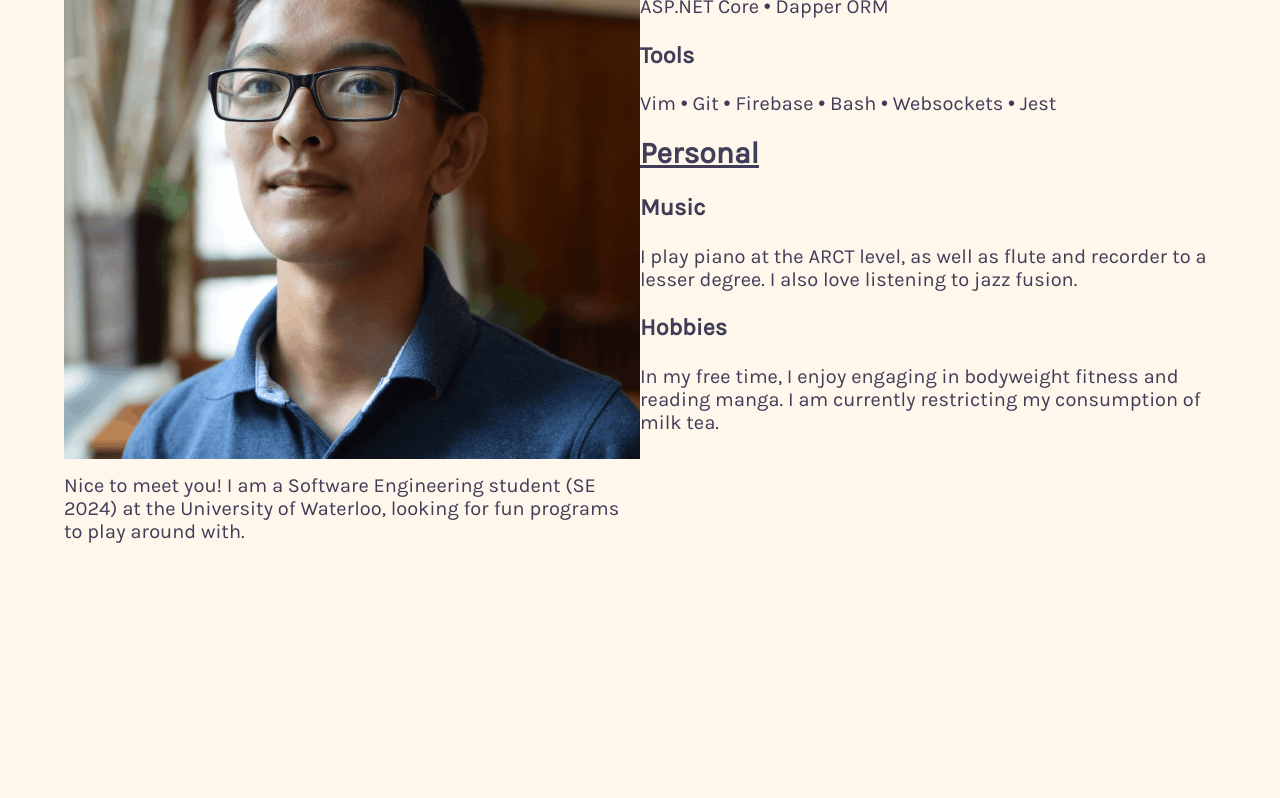
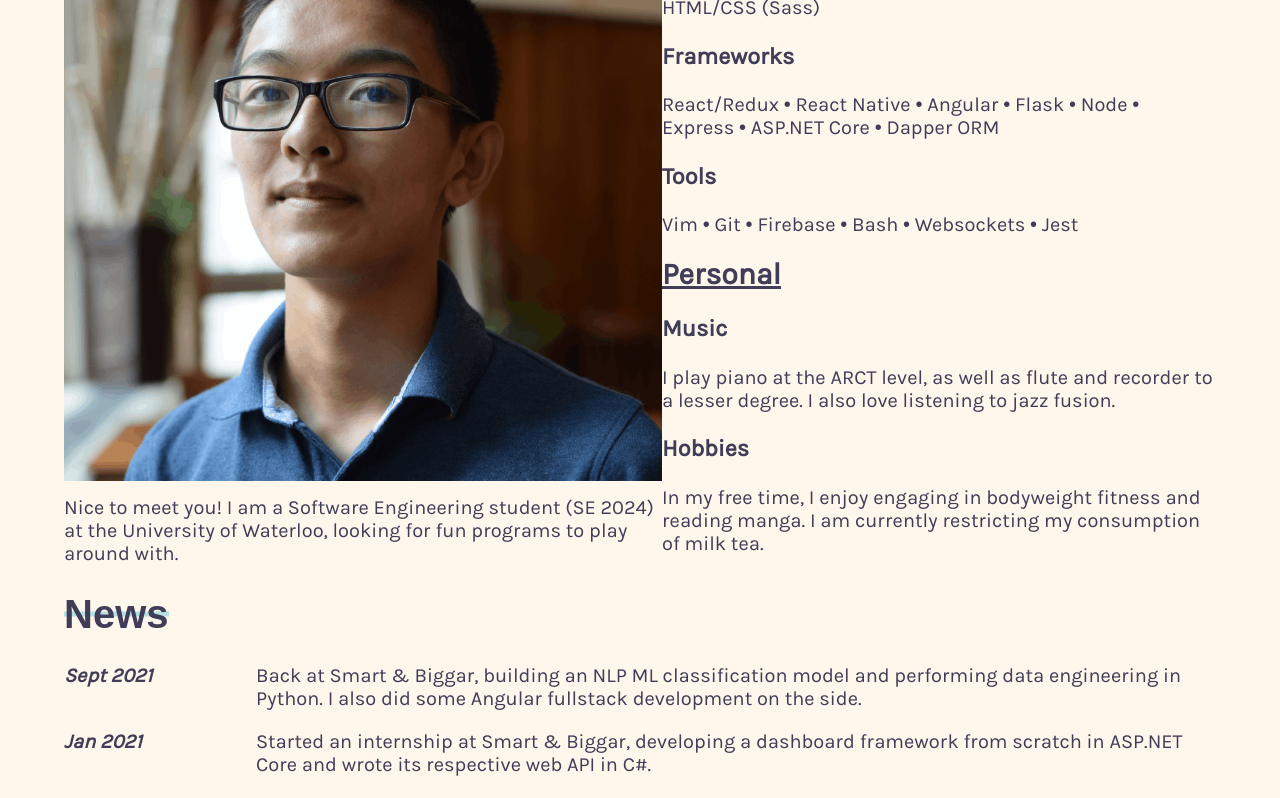
Before and after one commit to dannywuwu/dannywuwu.github.io, a React (Create React App) app: page / in a window 1280 px wide. Shown: the part 420-1218 px from the top of the page. Built offline with nearby package versions, Linux system fonts and the light colour scheme.

Commit message:
About split into Stats

```diff
--- a/src/App.tsx
+++ b/src/App.tsx
@@ -3,6 +3,7 @@ import React from "react";
 import "./res/styles/App.scss";
 import { Intro } from "./components/Intro";
 import { About } from "./components/About";
+import { Stats } from "./components/Stats";
 import { Header } from "./components/Header";
 import { News } from "./components/News";
 import { Contact } from "./components/Contact";
@@ -14,6 +15,7 @@ function App() {
       <Header>
         <Intro></Intro>
         <About></About>
+        <Stats></Stats>
       </Header>
       <News></News>
       <Projects></Projects>
--- a/src/Components/About.tsx
+++ b/src/Components/About.tsx
@@ -1,47 +1,18 @@
 import React from "react";
-import { Card } from "./Card";
 
 interface AboutProps {}
 
-export const About: React.FC<AboutProps> = () => {
+export const About = (props: AboutProps) => {
   return (
     <div className="about-wrapper">
-      <div className="about-stats">
-        <h1 className="section-title">Stats</h1>
-        {/* Coding */}
-        <div className="coding-stats">
-          <h2 className="subsection-title">Coding</h2>
-          <Card title={"Languages"}>
-            <p>
-              Python • C# • C++ • C • Java • SQL • JavaScript (TypeScript) •
-              HTML/CSS (Sass)
-            </p>
-          </Card>
-          <Card title={"Frameworks"}>
-            <p>
-              React/Redux • React Native • Angular • Flask • Node • Express •
-              ASP.NET Core • Dapper ORM
-            </p>
-          </Card>
-          <Card title={"Tools"}>
-            <p>Vim • Git • Firebase • Bash • Websockets • Jest</p>
-          </Card>
-        </div>
-        {/* Personal */}
-        <div className="personal-stats">
-          <h2 className="subsection-title">Personal</h2>
-          <Card title={"Music"}>
-            <p>
-              I play piano at the ARCT level, as well as flute and recorder to a
-              lesser degree. I also love listening to jazz fusion.
-            </p>
-          </Card>
-          <Card title={"Hobbies"}>
-            In my free time, I enjoy engaging in bodyweight fitness and reading
-            manga. I am currently restricting my consumption of milk tea.
-          </Card>
-        </div>
-      </div>
+      <h1 className="section-title" id="about">
+        About
+      </h1>
+      <img src="images/dw.png" alt="danny" />
+      <p>
+        Nice to meet you! I am a Software Engineering student (SE 2024) at the
+        University of Waterloo, looking for fun programs to play around with.
+      </p>
     </div>
   );
 };
--- a/src/Components/Intro.tsx
+++ b/src/Components/Intro.tsx
@@ -11,16 +11,6 @@ export const Intro = (props: IntroProps) => {
         <h1 id="intro-name">Danny Wu</h1>
         <Navbox></Navbox>
       </div>
-      <div className="about-intro">
-        <h1 className="section-title" id="about">
-          About
-        </h1>
-        <img src="images/dw.png" alt="danny" />
-        <p>
-          Nice to meet you! I am a Software Engineering student (SE 2024) at the
-          University of Waterloo, looking for fun programs to play around with.
-        </p>
-      </div>
     </div>
   );
 };
--- /dev/null
+++ b/src/Components/Stats.tsx
@@ -0,0 +1,45 @@
+import React from "react";
+import { Card } from "./Card";
+
+interface StatsProps {}
+
+export const Stats: React.FC<StatsProps> = () => {
+  return (
+    <div className="stats-wrapper">
+      <h1 className="section-title">Stats</h1>
+      {/* Coding */}
+      <div className="coding-stats">
+        <h2 className="subsection-title">Coding</h2>
+        <Card title={"Languages"}>
+          <p>
+            Python • C# • C++ • C • Java • SQL • JavaScript (TypeScript) •
+            HTML/CSS (Sass)
+          </p>
+        </Card>
+        <Card title={"Frameworks"}>
+          <p>
+            React/Redux • React Native • Angular • Flask • Node • Express •
+            ASP.NET Core • Dapper ORM
+          </p>
+        </Card>
+        <Card title={"Tools"}>
+          <p>Vim • Git • Firebase • Bash • Websockets • Jest</p>
+        </Card>
+      </div>
+      {/* Personal */}
+      <div className="personal-stats">
+        <h2 className="subsection-title">Personal</h2>
+        <Card title={"Music"}>
+          <p>
+            I play piano at the ARCT level, as well as flute and recorder to a
+            lesser degree. I also love listening to jazz fusion.
+          </p>
+        </Card>
+        <Card title={"Hobbies"}>
+          In my free time, I enjoy engaging in bodyweight fitness and reading
+          manga. I am currently restricting my consumption of milk tea.
+        </Card>
+      </div>
+    </div>
+  );
+};
--- a/src/res/styles/Header.scss
+++ b/src/res/styles/Header.scss
@@ -1,23 +1,28 @@
 @import "styles";
 
+.about-wrapper {
+  img {
+    width: 100%;
+    height: auto;
+  }
+}
+
+.about-header {
+  display: grid;
+}
+
 @media screen and (min-width: $tablet) {
-  .about-header {
-    display: grid;
-    grid-template-rows: 6fr 6fr;
-    grid-template-columns: 6fr 6fr;
-  }
-
   .header-intro {
     grid-row: 1/2;
     grid-column: 1/3;
   }
 
-  .about-intro {
+  .about-wrapper {
     grid-row: 2/3;
     grid-column: 1/2;
   }
 
-  .about-stats {
+  .stats-wrapper {
     grid-row: 2/3;
     grid-column: 2/3;
   }
--- a/src/res/styles/Intro.scss
+++ b/src/res/styles/Intro.scss
@@ -15,7 +15,6 @@
     height: auto;
     width: 100%;
   }
-  height: 100vh;
 }
 
 @media screen and (min-width: $tablet) {
--- a/src/res/styles/Projects.scss
+++ b/src/res/styles/Projects.scss
@@ -1,3 +1,5 @@
+@import "styles";
+
 .project-card {
   display: flex;
   justify-content: space-around;
@@ -17,3 +19,22 @@
   font-size: smaller;
   margin: 0.5rem 0;
 }
+
+@media screen and (min-width: $tablet) {
+  .project-list {
+    display: flex;
+    flex-direction: column;
+  }
+  .project-card {
+    display: flex;
+    flex-direction: row;
+
+    .project-info {
+      max-width: 40%;
+    }
+
+    .project-media {
+      max-width: 60%;
+    }
+  }
+}
--- a/src/res/styles/styles.scss
+++ b/src/res/styles/styles.scss
@@ -4,3 +4,4 @@ $accent: #403d58;
 $secondary-accent: #c95c57;
 
 $tablet: 768px;
+$laptop: 992px;
```
